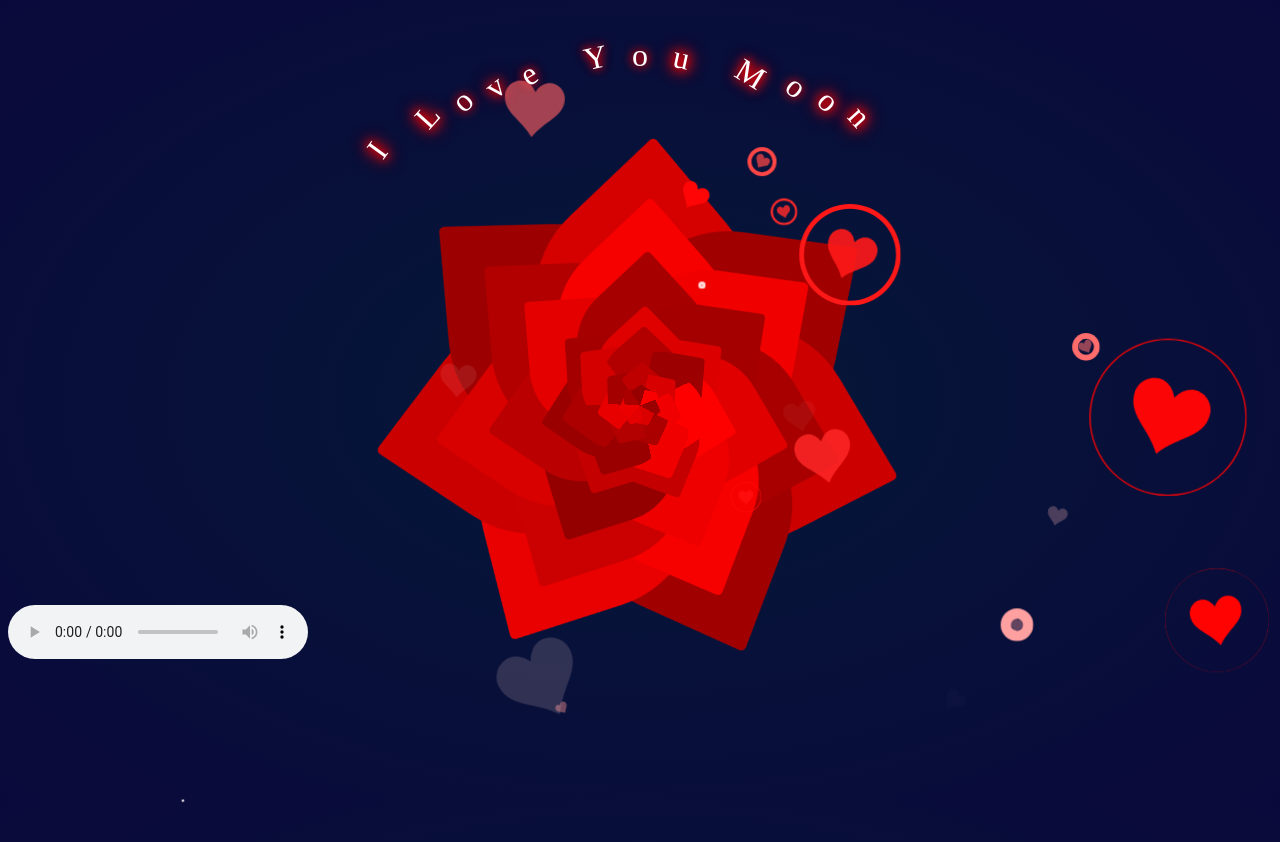
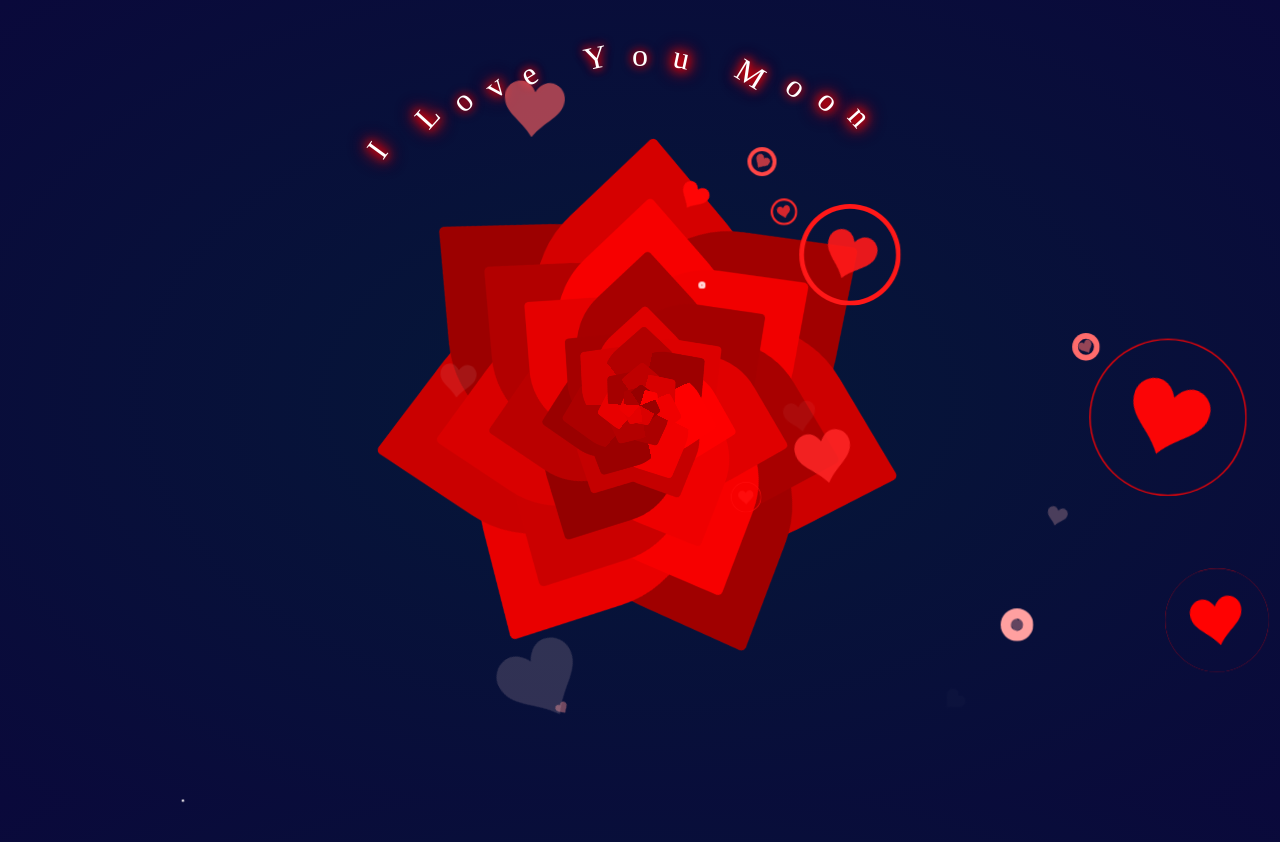
Before and after one commit to PlusUltraZ/Mooon, a plain HTML site: page index.html in a window 1280 px wide. Shown: the top 842 px of the page. Drawn offline with Linux system fonts and the light colour scheme; a web font is replaced by a local one.

Commit message:
Update index.html

```diff
--- a/index.html
+++ b/index.html
@@ -158,7 +158,5 @@
 <path d="M23.6 2c-3.363 0-6.258 2.736-7.599 5.594-1.342-2.858-4.237-5.594-7.601-5.594-4.637 0-8.4 3.764-8.4 8.401 0 9.433 9.516 11.906 16.001 21.232 6.13-9.268 15.999-12.1 15.999-21.232 0-4.637-3.763-8.401-8.4-8.401z"></path>
 </svg></div>
 </div>
-
-<audio controls autoplay src="./cc2.mp3"></audio>
 </body>
 </html>
```
